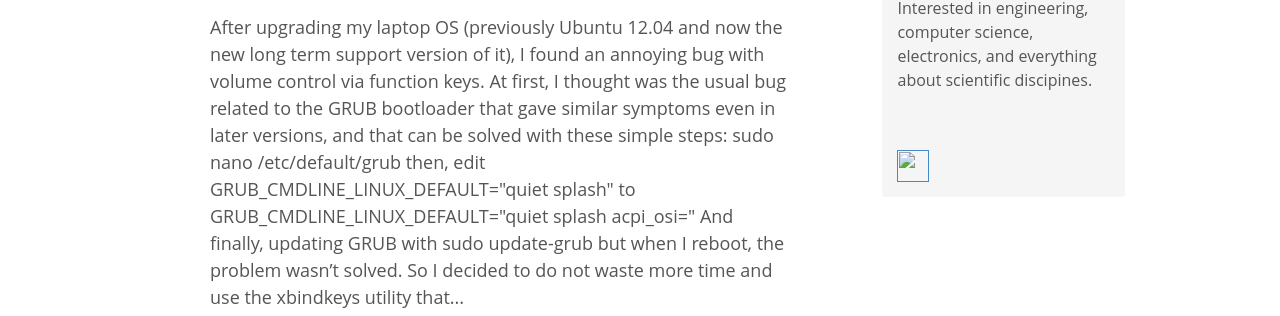
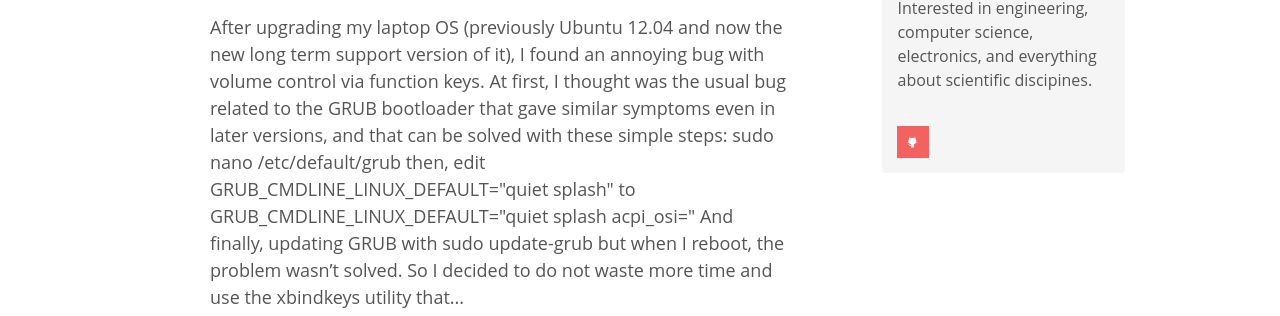
Before and after one commit to gsalvatori/salvatorigabriele.com, a Jekyll site: the page built from index.html, in a window 1280 px wide. Shown: the part 288-604 px from the top of the page. Built offline with Jekyll 4.4.1, drawn with Linux system fonts in a browser that asks for light colours; nearby versions of some CDN libraries; library files that are not in the unit come from our copies; Markdown is read by kramdown in place of the engine named in the settings.

Commit message:
Update default.html

```diff
--- a/_layouts/default.html
+++ b/_layouts/default.html
@@ -61,8 +61,8 @@
         <div class="col-sm-3 col-sm-offset-1 blog-sidebar">
           <div class="sidebar-module sidebar-module-inset">
             <h4><b>About</b></h4>
-            <p>I'm a Computer Science student at Tor Vergata University of Rome, Italy. Interested in engineering, computer science, electronics, and everything about scientific discipines.</p><br><br>
-            <a href="" target="_blank"><img src="Github.png" border="0" width="32" height="32" /></a>
+            <p>I'm a Computer Science student at Tor Vergata University of Rome, Italy. Interested in engineering, computer science, electronics, and everything about scientific discipines.</p><br>
+            <a href="" target="_blank"><img src="/images/Github.png" border="0" width="32" height="32" /></a>
           </div>
 
 
```
